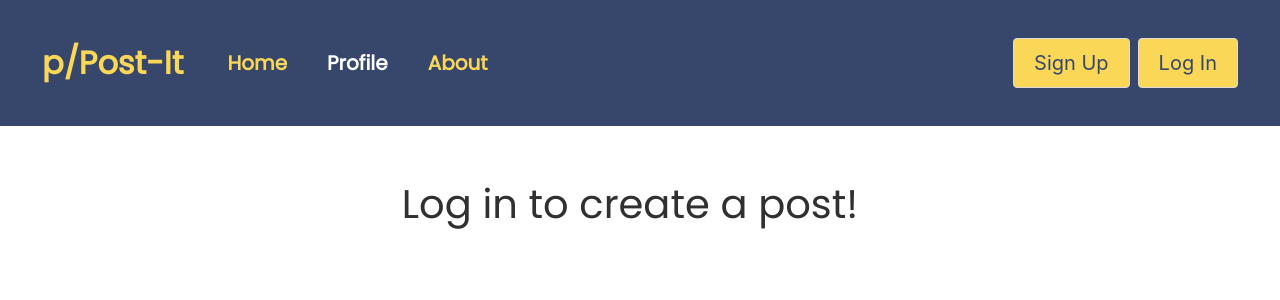
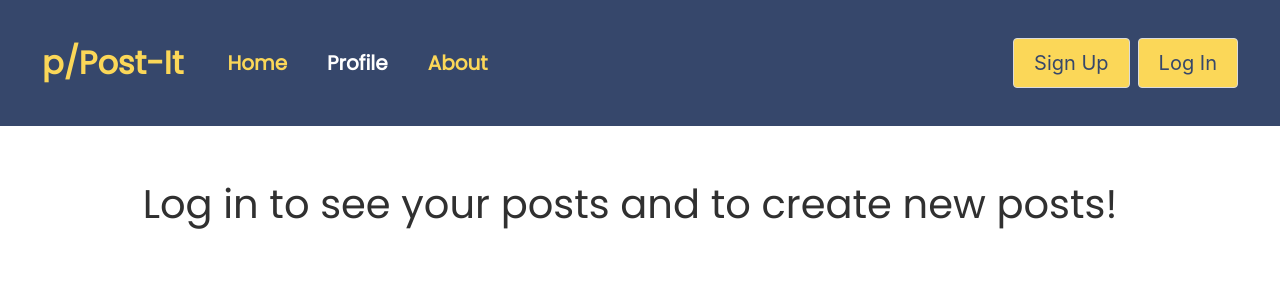
Before and after one commit to preet-panchal/Post-it, a Vue app in the folder client/: page /profile in a window 1280 px wide. Shown: the top 300 px of the page. Built offline with nearby package versions, Linux system fonts and the light colour scheme.

Commit message:
Changed profile view

```diff
--- a/client/src/views/HomeView.vue
+++ b/client/src/views/HomeView.vue
@@ -1,6 +1,5 @@
 <template>
   <div class="home">
-    <img alt="Vue logo" src="../assets/logo.png">
     <HelloWorld msg="Welcome to Your Vue.js App"/>
   </div>
 </template>
--- a/client/src/views/ProfileView.vue
+++ b/client/src/views/ProfileView.vue
@@ -1,6 +1,6 @@
 <template>
     <div>
-        <h1>Log in to create a post!</h1>
+        <h1>Log in to see your posts and to create new posts!</h1>
     </div>
 </template>
 
```
Also changed, not shown: client/src/assets/logo.png (deleted).
